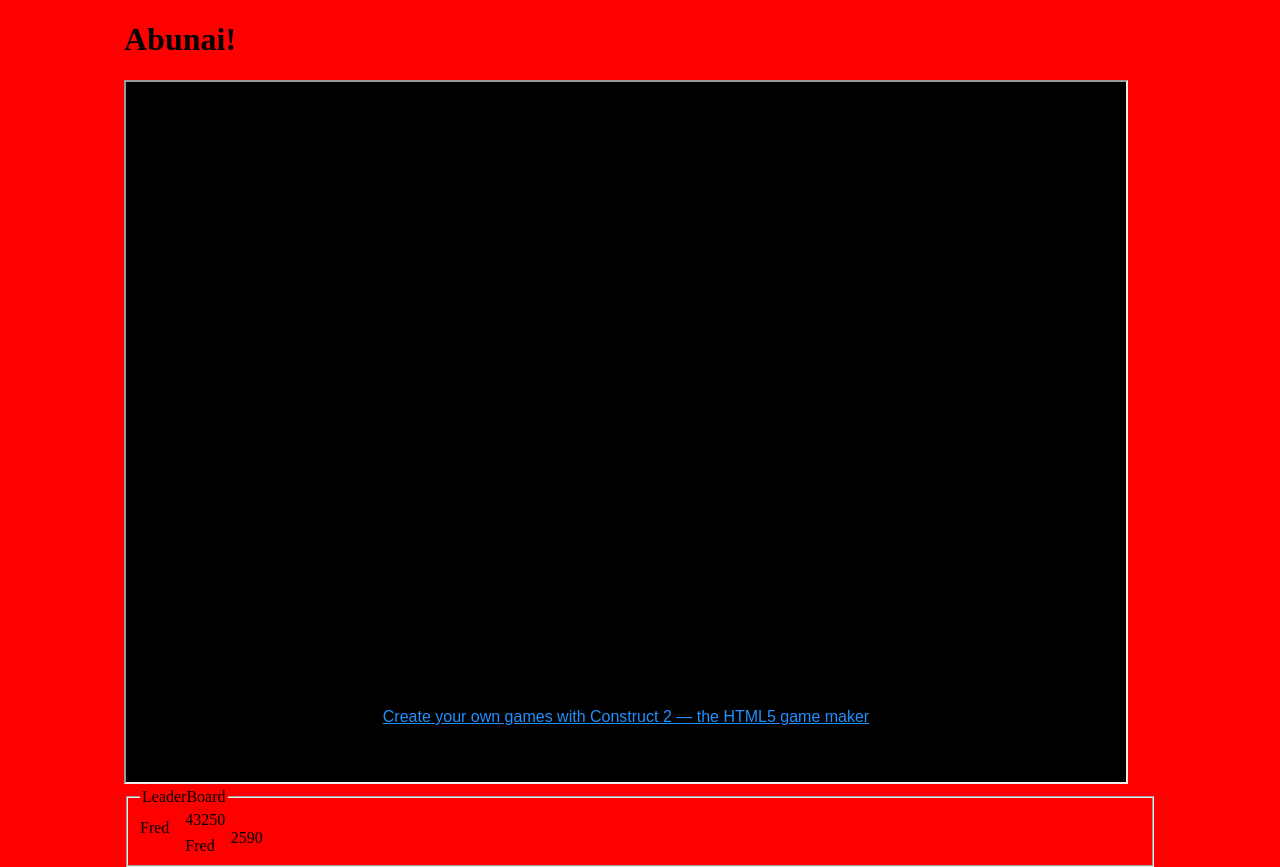
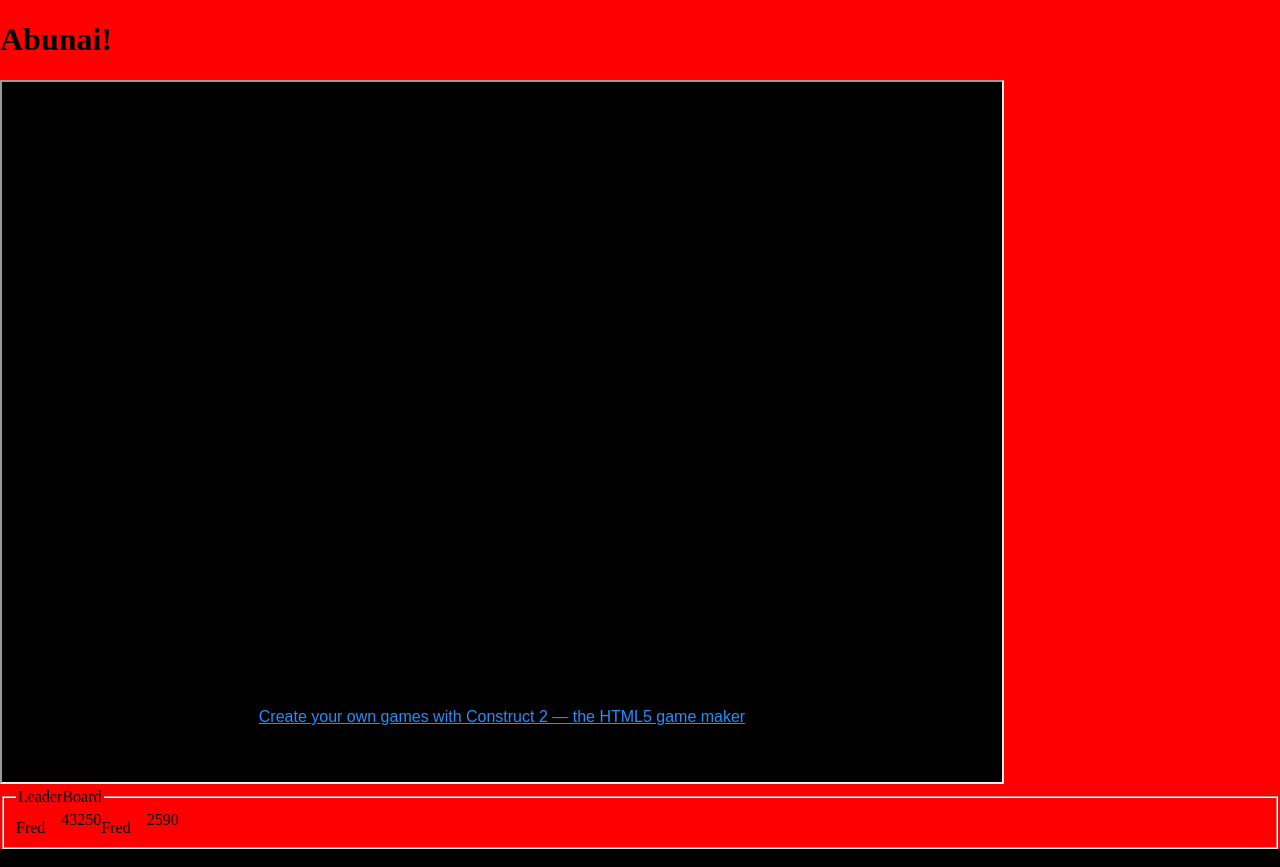
Before and after one commit to Frederick-Iyela/web-app, a PHP site: page / in a window 1280 px wide. Run offline with PHP 8.4, Linux system fonts and the light colour scheme; data comes from the database, SQL or seed files in the repository; some libraries are stand-ins or nearby versions.

Commit message:
Added some CSS.

```diff
--- a/css/general.css
+++ b/css/general.css
@@ -7,6 +7,9 @@ html{
 
 body{
 	margin: 0 auto;
+}
+
+.wrapper{
 	width: 64.5em;
 }
 
@@ -14,3 +17,7 @@ body{
 	margin: 0.5em 1em 0 0;
 	float: left;
 }
+
+.scores{
+	float: left;
+}
```
